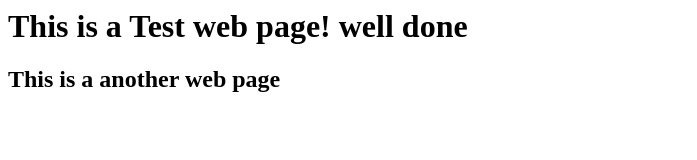
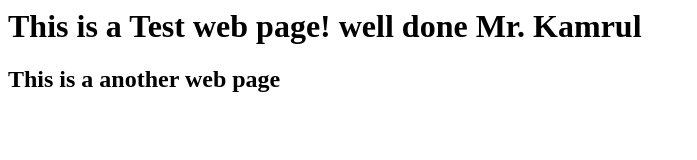
Before and after one commit to mkislam-wipro-2015/wipro2023_Intersec, a plain HTML site: page index.html in a window 1280 px wide. Shown: the whole page, without its empty margins (0-697 px from the left). Drawn offline with Linux system fonts and the light colour scheme.

Commit message:
Updated index.html

```diff
--- a/index.html
+++ b/index.html
@@ -1,5 +1,5 @@
 <html>
-	<h1> This is a Test web page! well done </h1>
+	<h1> This is a Test web page! well done Mr. Kamrul </h1>
 	<h2> This is a another web page </h2>
 
 
```
